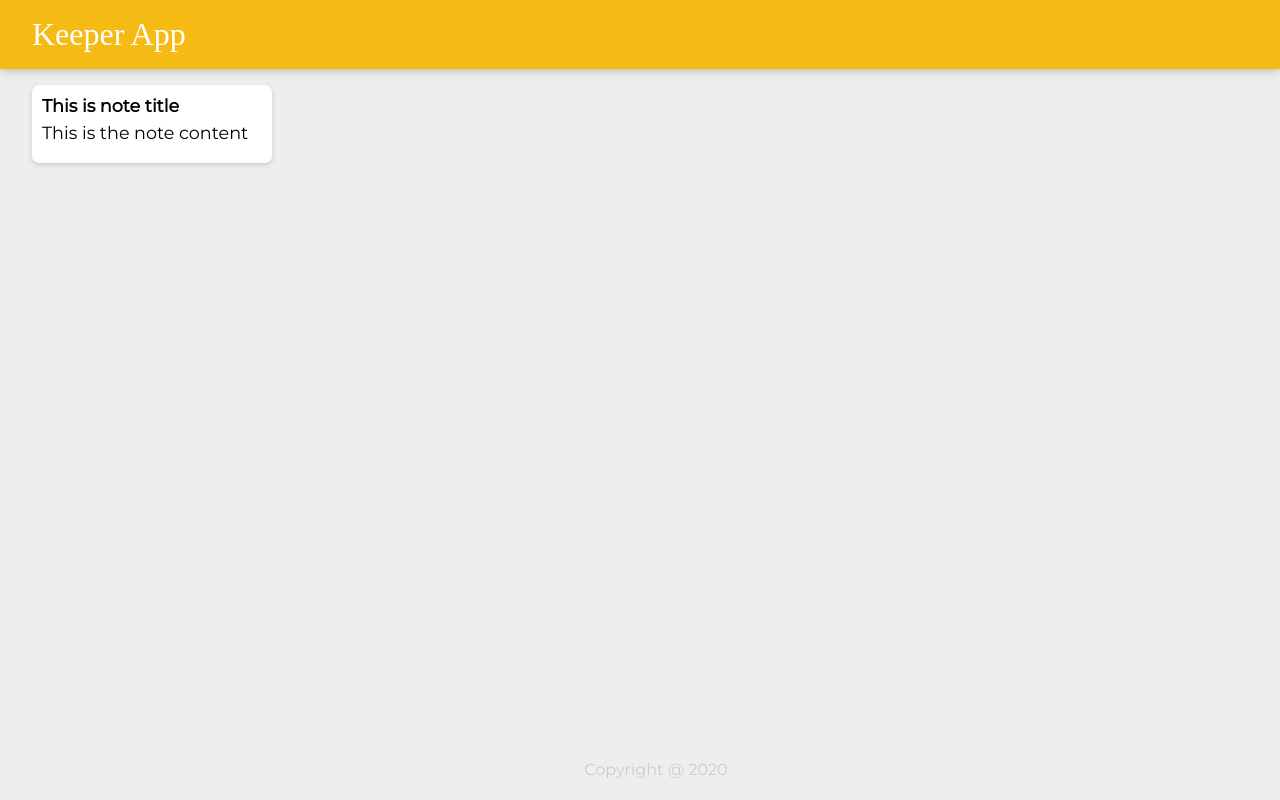
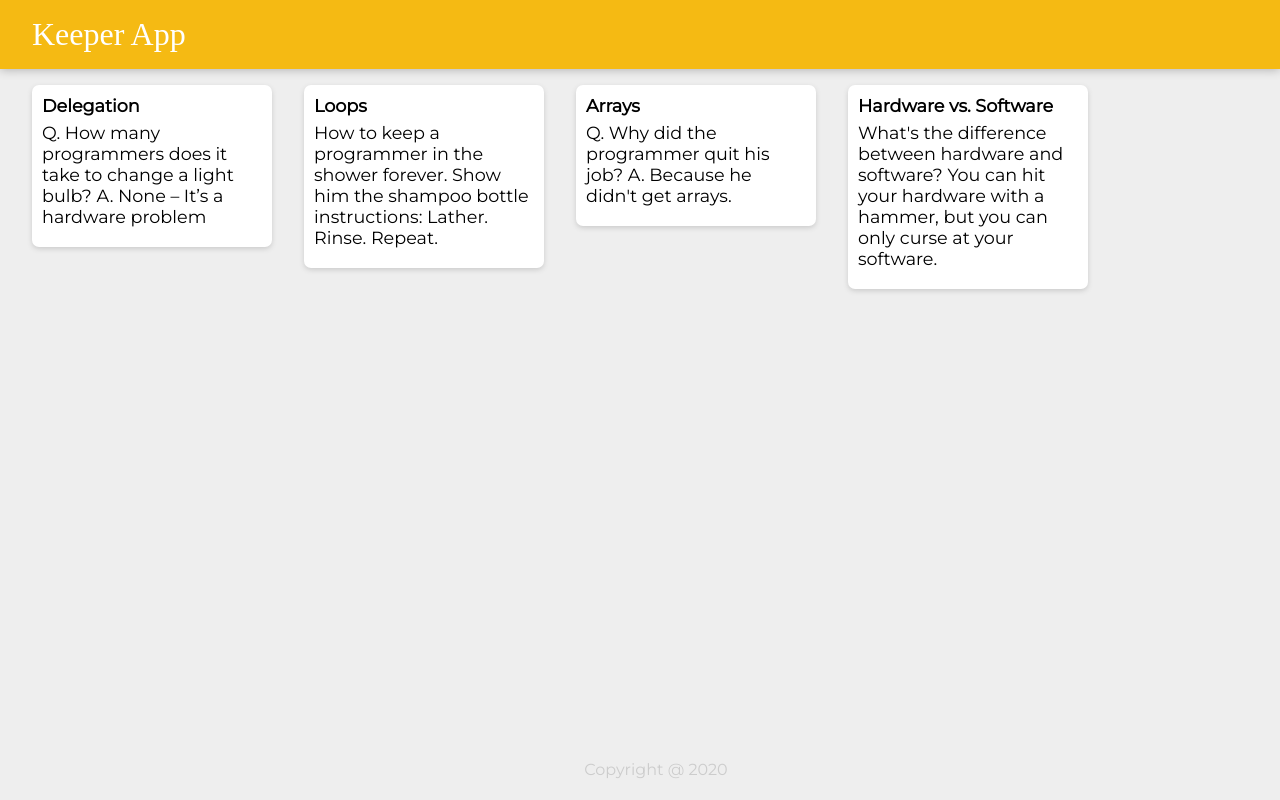
Before and after one commit to JuliaShybunka/Keeper-app, a React (Create React App) app: page / in a window 1280 px wide. Built offline with nearby package versions, Linux system fonts and the light colour scheme; the HTML template or start-up script is replaced by a standard one; a web font is replaced by a local one.

Commit message:
Create card component

```diff
--- a/src/App.jsx
+++ b/src/App.jsx
@@ -2,12 +2,13 @@
 import Header from "./Header";
 import Footer from "./Footer";
 import Note from "./Note";
+import notes from "./notes";
 
 function App() {
   return (
     <div>
       <Header />
-      <Note />
+      {notes.map(note=>(<Note key={note.key} title={note.title} content={note.content} />))}
       <Footer />
     </div>
   );
--- a/src/Note.jsx
+++ b/src/Note.jsx
@@ -1,10 +1,10 @@
 import React from 'react';
 
-function Note(){
+function Note(props){
     return(
         <div className='note'>
-            <h1>This is note title</h1>
-            <p>This is the note content</p>
+            <h1>{props.title}</h1>
+            <p>{props.content}</p>
         </div>
     )
 }
--- /dev/null
+++ b/src/notes.js
@@ -0,0 +1,22 @@
+const notes = [{
+        key: 1,
+        title: "Delegation",
+        content: "Q. How many programmers does it take to change a light bulb? A. None – It’s a hardware problem"
+    },
+    {
+        key: 2,
+        title: "Loops",
+        content: "How to keep a programmer in the shower forever. Show him the shampoo bottle instructions: Lather. Rinse. Repeat."
+    },
+    {
+        key: 3,
+        title: "Arrays",
+        content: "Q. Why did the programmer quit his job? A. Because he didn't get arrays."
+    },
+    {
+        key: 4,
+        title: "Hardware vs. Software",
+        content: "What's the difference between hardware and software? You can hit your hardware with a hammer, but you can only curse at your software."
+    }
+];
+export default notes;
```
Also changed, not shown: package.json (indentation only).
